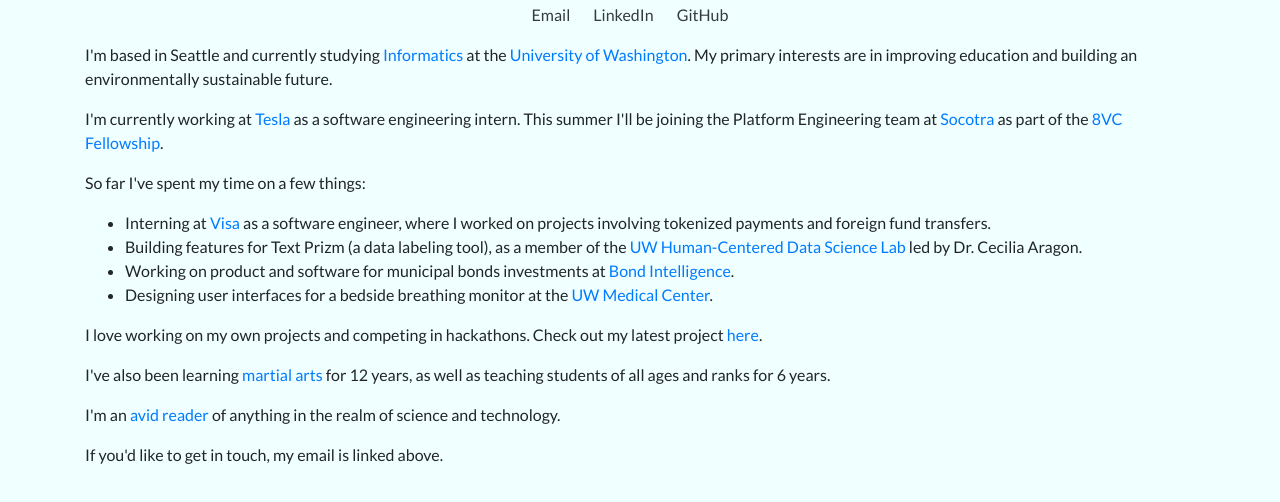
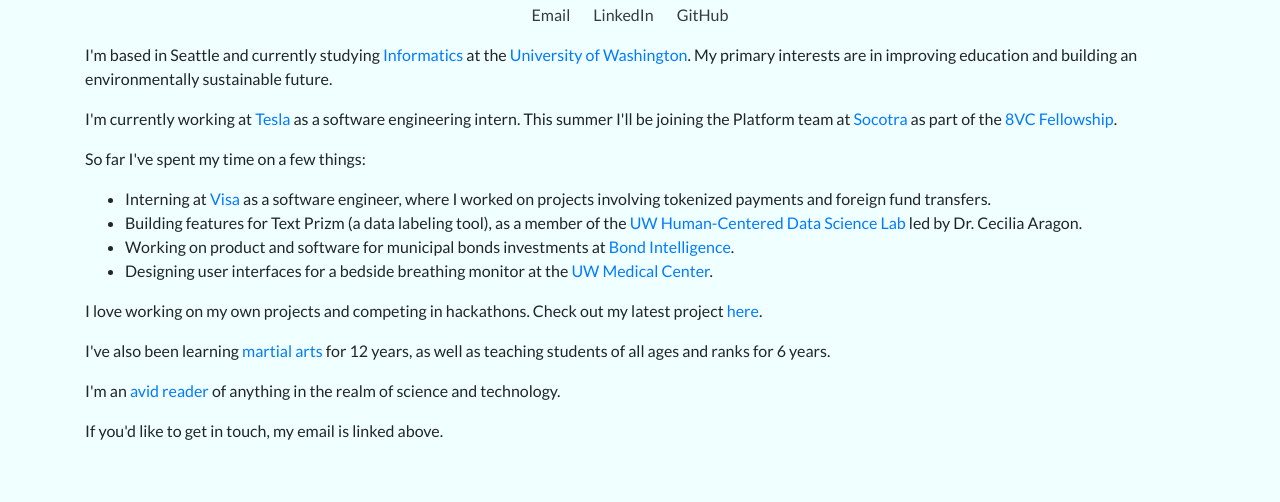
Before and after one commit to rishikavikondala/rishikavikondala.github.io, a plain HTML site: page index.html in a window 1280 px wide. Shown: the part 244-746 px from the top of the page. Drawn offline with nearby package versions, Linux system fonts and the light colour scheme.

Commit message:
Update index.html

```diff
--- a/index.html
+++ b/index.html
@@ -33,7 +33,7 @@
 
         <p>I'm based in Seattle and currently studying <a href="https://ischool.uw.edu/programs/informatics">Informatics</a> at the <a href="https://www.washington.edu/">University of Washington</a>. My primary interests are in improving education and building an environmentally sustainable future. </p>
 
-        <p>I'm currently working at <a href="https://www.tesla.com/">Tesla</a> as a software engineering intern. This summer I'll be joining the Platform Engineering team at <a href="https://www.socotra.com/">Socotra</a> as part of the <a href="https://www.8vcfellowship.com/">8VC Fellowship</a>.</p>
+        <p>I'm currently working at <a href="https://www.tesla.com/">Tesla</a> as a software engineering intern. This summer I'll be joining the Platform team at <a href="https://www.socotra.com/">Socotra</a> as part of the <a href="https://www.8vcfellowship.com/">8VC Fellowship</a>.</p>
 
         <p>So far I've spent my time on a few things:</p>
 
```
